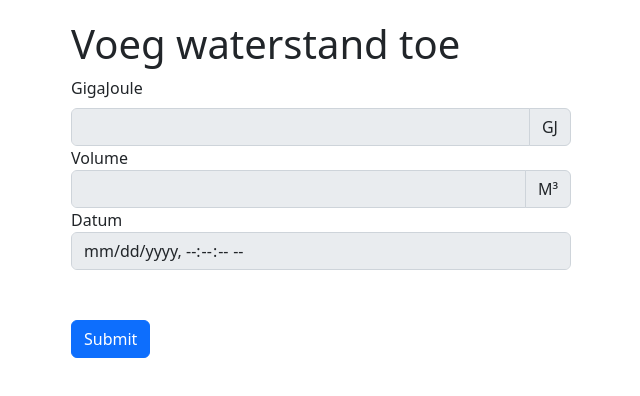
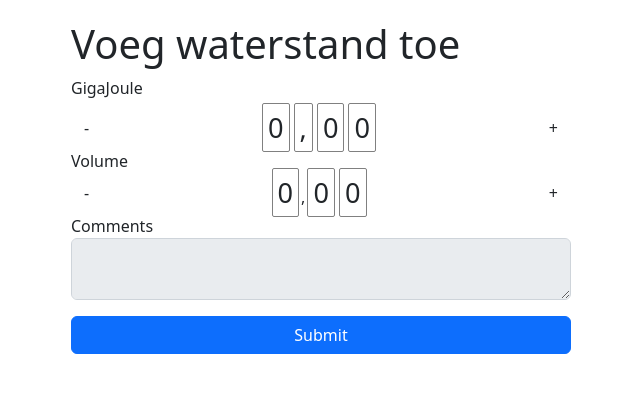
Before and after one commit to joepbuhre/Energy-App, a Vue app: page /AddWater in a window 1280 px wide. Shown: the top 396 px of the page, without its empty margins (11-651 px from the left). Built offline with nearby package versions, Linux system fonts and the light colour scheme; no server answers.

Commit message:
Updated adding water usage screen

```diff
--- a/frontend/src/scss/styles.scss
+++ b/frontend/src/scss/styles.scss
@@ -1,5 +1 @@
 @import "bootstrap/scss/bootstrap";
-
-button {
-    margin-top: 50px;
-}
--- /dev/null
+++ b/frontend/src/store/notification.ts
@@ -0,0 +1,31 @@
+import { defineStore } from "pinia";
+
+
+type Notification = {
+    body: string,
+}
+type NotificationObject = {
+    [key: string]: Notification
+}
+
+export const useNotifications = defineStore('Notification', {
+    state() {
+        return {
+            notifications: {} as NotificationObject
+        }
+    },
+    getters: {
+        GetNots(state):Notification[] {
+           return Object.values(this.notifications)
+        }
+    },
+    actions: {
+        Add(obj: Notification) {
+            const code:string = 'NOT_' + (Math.random() + 1).toString(36).substring(7);
+            this.notifications[code] = obj
+            setTimeout(() => {
+                delete this.notifications[code]
+            }, 4000);
+        },
+    }
+})
--- a/frontend/src/views/AddWater.vue
+++ b/frontend/src/views/AddWater.vue
@@ -9,54 +9,72 @@
                             <label for="GigaJoule" class="form-label"
                                 >GigaJoule</label
                             >
-                            <div class="input-group">
-                                <input
-                                    type="number"
-                                    :min="minGJValue?.toString()"
-                                    step="0.01"
-                                    v-model="ValueGJ"
-                                    required
-                                    :placeholder="getPlaceholderGJ"
-                                    class="form-control"
-                                    name="GigaJoule"
-                                    id="GigaJoule"
-                                    :disabled="!MaySubmit"
-                                />
-                                <span class="input-group-text" id="basic-addon2"
-                                    >GJ</span
+                            <div class="form-group-2">
+                                <button
+                                    class="btn alter-number"
+                                    type="button"
+                                    @click="decrementGJ"
                                 >
+                                    -
+                                </button>
+                                <div>
+                                    <span
+                                        class="number-try"
+                                        v-for="number in GJString"
+                                    >
+                                        {{ number }}
+                                    </span>
+                                </div>
+                                <button
+                                    class="btn alter-number"
+                                    type="button"
+                                    @click="incrementGJ"
+                                >
+                                    +
+                                </button>
                             </div>
                         </div>
                         <div class="form-group">
                             <label for="Volume">Volume</label>
-                            <div class="input-group">
-                                <input
-                                    type="number"
-                                    :min="minVLValue?.toString()"
-                                    v-model="ValueVL"
-                                    class="form-control"
-                                    :placeholder="getPlaceholderVL"
-                                    name="Volume"
-                                    id="Volume"
-                                    step="0.01"
-                                    :disabled="!MaySubmit"
-                                />
-                                <span class="input-group-text" id="basic-addon2"
-                                    >M&sup3;</span
+                            <div class="form-group-2">
+                                <button
+                                    class="btn alter-number"
+                                    type="button"
+                                    @click="decrementVL"
                                 >
+                                    -
+                                </button>
+                                <div>
+                                    <span
+                                        :class="
+                                            number === ',' || number === '.'
+                                                ? ''
+                                                : 'number-try'
+                                        "
+                                        v-for="number in VLString"
+                                    >
+                                        {{ number }}
+                                    </span>
+                                </div>
+                                <button
+                                    class="btn alter-number"
+                                    type="button"
+                                    @click="incrementVL"
+                                >
+                                    +
+                                </button>
                             </div>
                         </div>
                         <div class="form-group">
-                            <label for="Waterdate">Datum</label>
-                            <input
+                            <label for="Comments">Comments</label>
+                            <textarea
                                 type="datetime-local"
-                                v-model="ValueDate"
+                                v-model="ValueComments"
                                 class="form-control"
-                                step="1"
                                 :disabled="!MaySubmit"
-                            />
+                            ></textarea>
                         </div>
-                        <button type="submit" class="btn btn-primary">
+                        <button type="submit" class="btn btn-primary submit">
                             Submit
                         </button>
                     </form>
@@ -71,90 +89,147 @@ import { computed } from "@vue/reactivity";
 import { AxiosResponse } from "axios";
 import { onMounted, ref } from "vue";
 import { api } from "../../../utils/frontend/api";
+import { number } from "../../../utils/frontend/formatters";
+import { useNotifications } from "../store/notification";
 
 type AddWaterSubmit = {
-    GigaJoule: number|null,
-    Volume: number|null,
-    CustomDate?: string
-}
+    GigaJoule: number;
+    Volume: number;
+    CustomDate?: string;
+};
 
-const MaySubmit = ref<boolean>(false)
+const MaySubmit = ref<boolean>(false);
 
+const not = useNotifications()
 const submitForm = (e: any) => {
-    const PostData:AddWaterSubmit = {
+    if (
+        ValueGJ.value === 0 ||
+        ValueVL.value === 0 ||
+        ValueGJ.value === undefined ||
+        ValueVL.value === undefined
+    ) {
+        return false;
+    }
+    const PostData: AddWaterSubmit = {
         GigaJoule: ValueGJ.value,
-        Volume: ValueVL.value
-    }
-    if(ValueDate.value) {
-        PostData['CustomDate'] = ValueDate.value
+        Volume: ValueVL.value,
+    };
+    if (ValueComments.value) {
+        PostData["CustomDate"] = ValueComments.value;
     }
 
-    api
-        .post("/query/AddWater", PostData)
-        .then((res: AxiosResponse) => {
-            if(res.status = 200) {
-                getMinima()
-                ValueGJ.value = null
-                ValueVL.value = null
-                ValueDate.value = null
-            }
+    api.post("/query/AddWater", PostData)
+    .then((res: AxiosResponse) => {
+        if ((res.status = 200)) {
+            getMinima();
+            ValueComments.value = "";
+            not.Add({
+                body: 'Succesvol opgeslagen!'
+            })
+        }
+    })
+    .catch(err => {
+        not.Add({
+            body: 'Iets ging er fout...'
         })
-}
+    })
+    ;
+};
 
-const minGJ = ref<string|null>(null)
-const minVL = ref<string|null>(null)
+const GJString = computed(() => number.format(ValueGJ.value) || []);
 
-const minGJValue = computed(() => {
-    if(ValueDate.value !== null && ValueDate.value !== '') {
-        return false
-    } else {
-        return minGJ.value
+const VLString = computed(() => number.format(ValueVL.value) || []);
+const step = 0.01;
+
+const incrementGJ = () => {
+    if (ValueGJ.value && ValueGJ.value + step > parseFloat(minGJ.value)) {
+        ValueGJ.value += step;
     }
-})
-const minVLValue = computed(() => {
-    if(ValueDate.value !== null && ValueDate.value !== '') {
-        return false
-    } else {
-        return minVL.value
+};
+
+const decrementGJ = () => {
+    if (ValueGJ.value && ValueGJ.value - step >= parseFloat(minGJ.value)) {
+        ValueGJ.value -= step;
     }
-})
+};
+
+const incrementVL = () => {
+    if (ValueVL.value && ValueVL.value + step > parseFloat(minVL.value)) {
+        ValueVL.value += step;
+    }
+};
+
+const decrementVL = () => {
+    if (ValueVL.value && ValueVL.value - step >= parseFloat(minVL.value)) {
+        ValueVL.value -= step;
+    }
+};
+
+const minGJ = ref<string>("0");
+const minVL = ref<string>("0");
 
 const getMinima = (_: void) => {
-    api.post('/query', {
-        query: 'select * from _iu_vw_LastEntriesWater'
-    })
-        .then((res: AxiosResponse) => {
-            minGJ.value = res.data?.[0]?.[0]?.GigaJoule || '0'
-            minVL.value = res.data?.[0]?.[0]?.Volume || '0'
-            MaySubmit.value= true
-        })
-}
+    api.post("/query", {
+        query: "select * from _iu_vw_LastEntriesWater",
+    }).then((res: AxiosResponse) => {
+        minGJ.value = res.data?.[0]?.[0]?.GigaJoule || "0";
+        minVL.value = res.data?.[0]?.[0]?.Volume || "0";
+        MaySubmit.value = true;
+
+        ValueVL.value = parseFloat(minVL.value);
+        ValueGJ.value = parseFloat(minGJ.value);
+    });
+};
 
 onMounted(() => {
-    getMinima()
-})
+    getMinima();
+});
 
-const getPlaceholderGJ = computed(() => {
-    if(minGJ.value && (ValueDate.value === null || ValueDate.value === '')) {
-        return `minimum: ${minGJ.value} GJ`
-    } else {
-        return ''
-    }
-})
-const getPlaceholderVL = computed(() => {
-    if(minVL.value && (ValueDate.value === null || ValueDate.value === '')) {
-        return `minimum: ${minVL.value} M3`
-    } else {
-        return ''
-    }
-})
+const getPlaceholderGJ = computed(() => `minimum: ${minGJ.value} GJ`);
 
-const ValueGJ = ref<number|null>(null);
-const ValueVL = ref<number|null>(null);
-const ValueDate = ref<string|null>(null);
+const getPlaceholderVL = computed(() => `minimum: ${minVL.value} M3`);
+
+const ValueGJ = ref<number>(0);
+const ValueVL = ref<number>(0);
+const ValueComments = ref<string>("");
 </script>
 
 <style lang="scss" scoped>
+.number-try {
+    border: thin gray solid;
+    border-radius: 2px;
+    font-size: 1.7rem;
+    padding: 5px;
+    margin: 2px;
+}
+.form-group-2 {
+    display: flex;
+    align-items: center;
+    justify-content: space-between;
+    width: 100%;
+    gap: 14px;
+    .alter-number {
+        touch-action: manipulation;
+        width: auto;
+        flex-grow: 1;
+        -webkit-touch-callout: none; /* iOS Safari */
+        -webkit-user-select: none; /* Safari */
+        -khtml-user-select: none; /* Konqueror HTML */
+        -moz-user-select: none; /* Old versions of Firefox */
+        -ms-user-select: none; /* Internet Explorer/Edge */
+        user-select: none; /* Non-prefixed version, currently */
+        &:first-of-type {
+            text-align: left;
+        }
+        &:last-of-type {
+            text-align: right;
+        }
+    }
+}
+.submit {
+    margin-top: 1rem;
+    width: 100%;
+}
 .container {
     margin-top: 20px;
 }
--- a/utils/frontend/api.ts
+++ b/utils/frontend/api.ts
@@ -7,10 +7,8 @@ import axios, {
 import router from "../../frontend/src/router";
 import { useMain } from "../../frontend/src/store/main";
 
-const baseURL = (import.meta.env.PROD ? import.meta.env.VITE_PROD_API_URL : import.meta.env.VITE_DEV_API_URL )
-
 const api: AxiosInstance = axios.create({
-    baseURL: baseURL,
+    baseURL: '/api',
 });
 
 api.interceptors.request.use((config: AxiosRequestConfig) => {
--- /dev/null
+++ b/utils/frontend/formatters.ts
@@ -0,0 +1,7 @@
+const number = new Intl.NumberFormat("nl-NL", {
+    style: "decimal",
+    maximumFractionDigits: 2,
+    minimumFractionDigits: 2,
+});
+
+export { number };
```
Also changed, not shown: frontend/src/App.vue (+29 -0 lines), frontend/vite.config.ts (+16 -7 lines), 1 other file (tests, documents, lock files or other folders).
